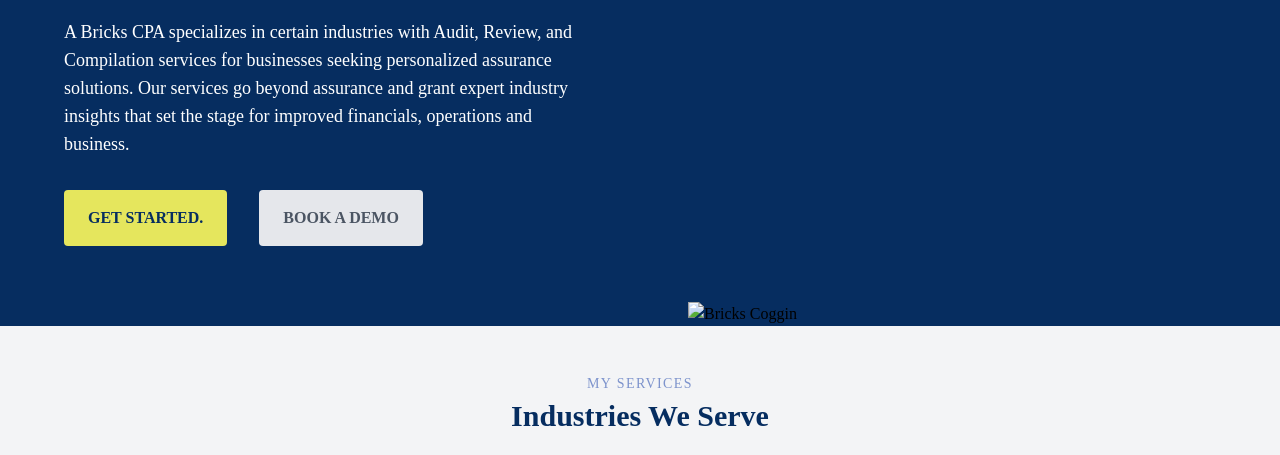
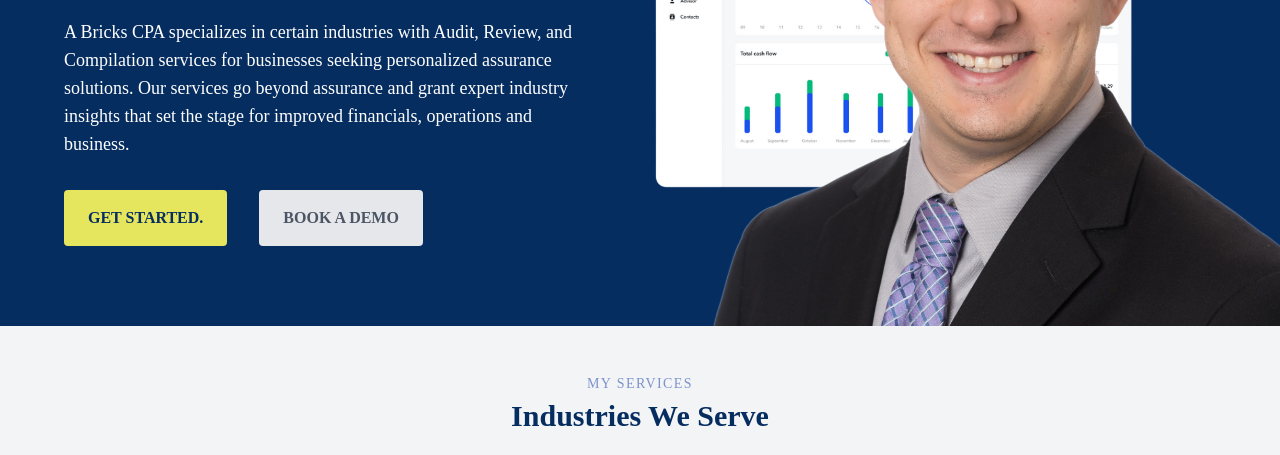
Before and after one commit to sheikh-tabarak/abrickscpa, a plain HTML site: page index.html in a window 1280 px wide. Shown: the part 345-800 px from the top of the page. Drawn offline with nearby package versions, Linux system fonts and the light colour scheme; a script that the page names is missing; a small style sheet from the web is missing.

Commit message:
Fixed Image Link!

```diff
--- a/index.html
+++ b/index.html
@@ -62,10 +62,10 @@
             </div>
         </div>
         <div class="w-1/2 pr-20 pl-2 flex items-end">
-            <img src="dashboard.png" alt="">
+            <img src="images/dashboard.png" alt="">
         </div>
 
-        <img class="absolute bottom-0 right-0 w-[37rem]" src="./man.jpg" alt="Bricks Coggin">
+        <img class="absolute bottom-0 right-0 w-[37rem]" src="images/man.jpg" alt="Bricks Coggin">
     </hero>
 
     <section class="text-gray-600 body-font">
```
